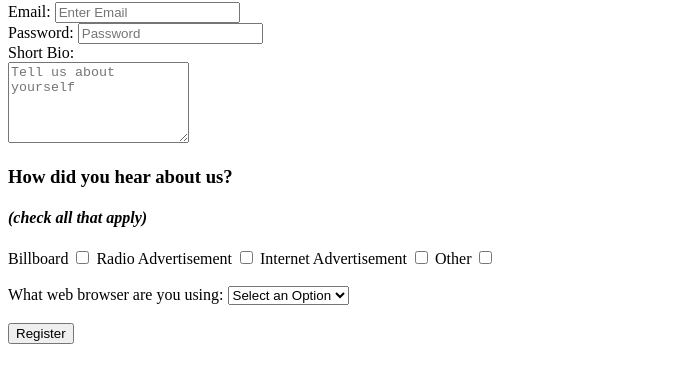
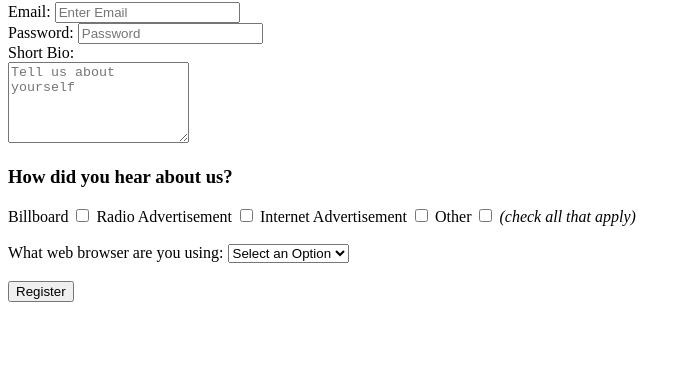
Before and after one commit to brycedpayne/codeup-web-exercises, a plain HTML site: page forms.html in a window 1280 px wide. Shown: the part 65-448 px from the top of the page, without its empty margins (0-691 px from the left). Drawn offline with Linux system fonts and the light colour scheme.

Commit message:
updated forms.html

```diff
--- a/forms.html
+++ b/forms.html
@@ -21,7 +21,7 @@
 
         <section>
 
-            <h3>How did you hear about us?<h4><em>(check all that apply)</em></h4></h3>
+            <h3>How did you hear about us?</h3>
             <label for="billboard">Billboard</label>
             <input type="checkbox" id="billboard" name="found_us" value="billboard">
             <label for="radio">Radio Advertisement</label>
@@ -30,6 +30,7 @@
             <input type="checkbox" id="internet" name="found_us" value="web_ad">
             <label for="other">Other</label>
             <input type="checkbox" id="other" name="found_us" value="other">
+            <em>(check all that apply)</em>
 
         </section>
 
```
